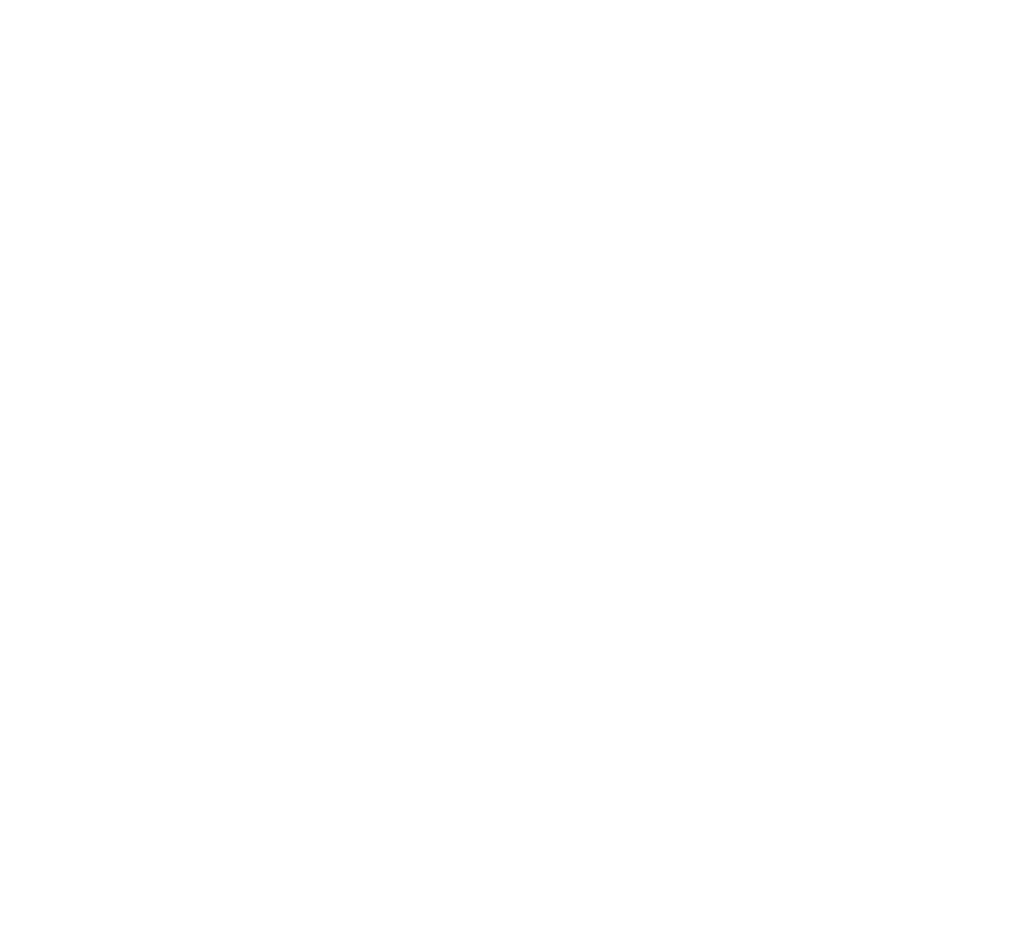
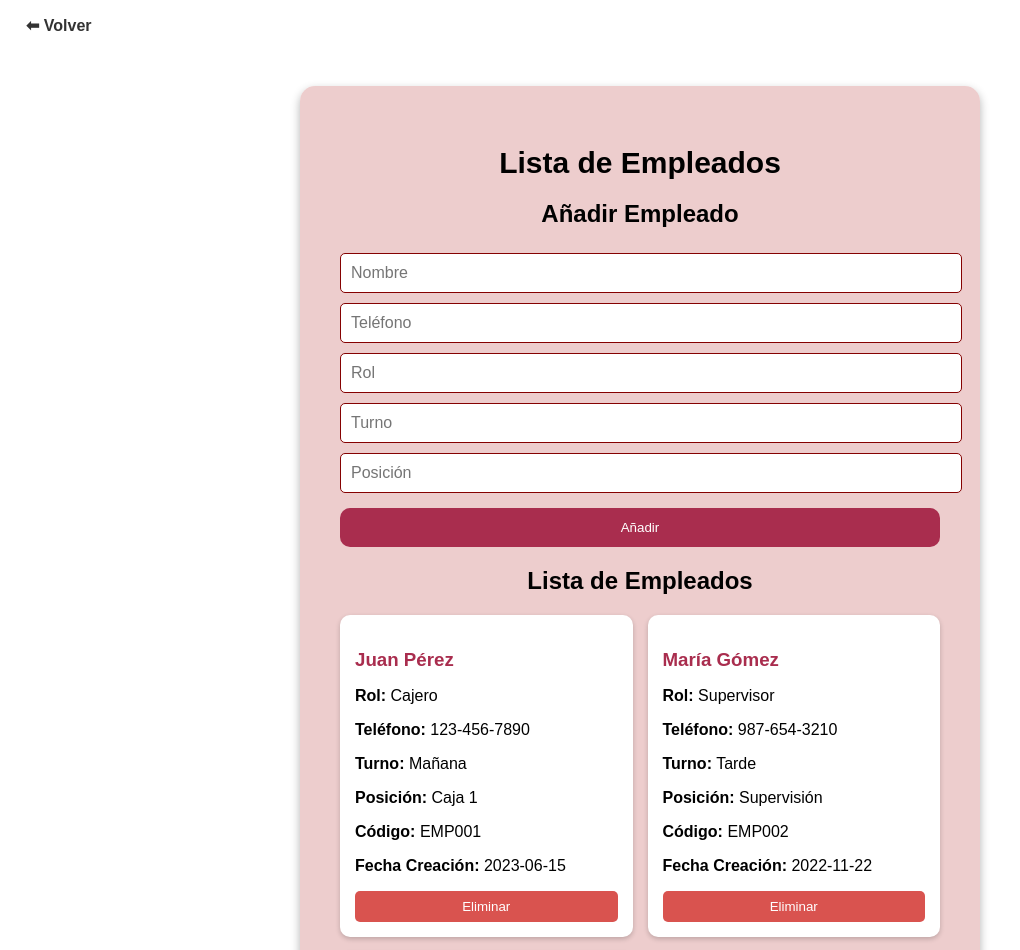
Before and after one commit to julsolalf/ISPP-G2, a React (Create React App) app in the folder frontend/: page /empleados in a window 1280 px wide. Before the commit this address had no page. Shown: the top 950 px of the page, without its empty margins (0-1020 px from the left). Before the commit the page ends 800 px from the top, so only its background shows below. Built offline with nearby package versions, Linux system fonts and the light colour scheme.

Commit message:
feat(#169): Vista provisional de lista de empleados

```diff
--- a/frontend/src/App.js
+++ b/frontend/src/App.js
@@ -1,7 +1,8 @@
 import "./App.css";
 import TPV from "./screens/r/index.js";
-import Categorias from "./productoInventario/list.js";
-import Proveedores from "./listaProveedores/proveedores.js";
+import Categorias from "./screens/productoInventario/list.js";
+import Proveedores from "./screens/listaProveedores/proveedores.js";
+import Empleados from "./screens/listaEmpleados/empleados.js";
 import { BrowserRouter as Router, Routes, Route, useNavigate, useLocation } from "react-router-dom";
 
 function App() {
@@ -24,21 +25,12 @@ function AppContent() {
             <img src="/gastrostockLogo.png" alt="App Logo" className="app-logo" />
           </div>
           <div className="button-container">
-            <button onClick={() => console.log("Ir a Iniciar Sesión")}>
-              Iniciar Sesión
-            </button>
-            <button onClick={() => console.log("Ir a Registrarse")}>
-              Registrarse
-            </button>
-            <button onClick={() => console.log("Mostrar Más Información")}>
-              Más Información
-            </button>
-            <button onClick={() => navigate("/categorias")}>
-              Ver Categorías
-            </button>
-            <button onClick={() => navigate("/proveedores")}>
-              Ver Proveedores
-            </button>
+            <button onClick={() => console.log("Ir a Iniciar Sesión")}>Iniciar Sesión</button>
+            <button onClick={() => console.log("Ir a Registrarse")}>Registrarse</button>
+            <button onClick={() => console.log("Mostrar Más Información")}>Más Información</button>
+            <button onClick={() => navigate("/categorias")}>Ver Categorías</button>
+            <button onClick={() => navigate("/proveedores")}>Ver Proveedores</button>
+            <button onClick={() => navigate("/empleados")}>Ver Empleados</button>
           </div>
         </header>
       )}
@@ -48,6 +40,7 @@ function AppContent() {
           <Route path="/" element={<p>Bienvenido a la aplicación</p>} />
           <Route path="/categorias" element={<Categorias />} />
           <Route path="/proveedores" element={<Proveedores />} />
+          <Route path="/empleados" element={<Empleados />} />
         </Routes>
       </main>
     </div>
--- /dev/null
+++ b/frontend/src/css/paginaEmpleados/styles.css
@@ -0,0 +1,111 @@
+/* General */
+body, html {
+  margin: 0;
+  padding: 0;
+  height: 100%;
+  font-family: 'Arial', sans-serif;
+}
+
+.home-container {
+  display: flex;
+  margin-top: 100px;
+  margin-bottom: 100px;
+  display: flex;
+  align-items: center;
+  justify-content: center;
+  height: 150vh;
+  width: 100vw;
+  background-size: cover;
+  background-position: center;
+}
+
+.content {
+  background: rgba(234, 197, 197, 0.85);
+  padding: 40px;
+  border-radius: 15px;
+  box-shadow: 0 4px 10px rgba(0, 0, 0, 0.3);
+  text-align: center;
+  width: 90%;
+  max-width: 600px;
+}
+
+.title {
+  font-size: 30px;
+  margin-bottom: 20px;
+}
+
+.form-container input {
+  width: 100%;
+  padding: 10px;
+  margin: 5px 0;
+  border: 1px solid #850101;
+  border-radius: 5px;
+  font-size: 16px;
+}
+
+.button {
+  background-color: #a92d4e;
+  color: white;
+  padding: 12px;
+  border: none;
+  border-radius: 10px;
+  cursor: pointer;
+  transition: 0.3s;
+  width: 100%;
+  margin-top: 10px;
+}
+
+.button:hover {
+  opacity: 0.8;
+}
+
+/* Estilos para la lista de empleados */
+.empleados-grid {
+  display: grid;
+  grid-template-columns: repeat(auto-fit, minmax(250px, 1fr));
+  gap: 15px;
+  margin-top: 20px;
+}
+
+.empleado-card {
+  background: #fff;
+  padding: 15px;
+  border-radius: 10px;
+  box-shadow: 0 2px 5px rgba(0, 0, 0, 0.2);
+  text-align: left;
+}
+
+.empleado-card h3 {
+  color: #a92d4e;
+  margin-bottom: 10px;
+}
+
+.elim-btn {
+  background-color: #d9534f;
+  color: white;
+  padding: 8px;
+  border: none;
+  border-radius: 5px;
+  cursor: pointer;
+  width: 100%;
+}
+
+.elim-btn:hover {
+  background-color: #c9302c;
+}
+
+.back-button {
+  position: absolute;
+  top: 15px;
+  left: 20px;
+  background: none;
+  border: none;
+  font-size: 16px;
+  color: #333;
+  cursor: pointer;
+  font-weight: bold;
+}
+
+.back-button:hover {
+  text-decoration: underline;
+}
--- /dev/null
+++ b/frontend/src/screens/listaEmpleados/empleados.js
@@ -0,0 +1,73 @@
+import React, { useState } from "react";
+import { useNavigate } from "react-router-dom";
+import "../../css/paginaEmpleados/styles.css";
+
+function Empleados() {
+  const navigate = useNavigate();
+  const [empleados, setEmpleados] = useState([
+    { nombre: "Juan Pérez", telefono: "123-456-7890", rol: "Cajero", codigo: "EMP001", turno: "Mañana", posicion: "Caja 1", fechaCreacion: "2023-06-15" },
+    { nombre: "María Gómez", telefono: "987-654-3210", rol: "Supervisor", codigo: "EMP002", turno: "Tarde", posicion: "Supervisión", fechaCreacion: "2022-11-22" },
+    { nombre: "Carlos Ramírez", telefono: "456-789-0123", rol: "Repartidor", codigo: "EMP003", turno: "Noche", posicion: "Reparto", fechaCreacion: "2024-01-10" },
+  ]);
+  const [nuevoNombre, setNuevoNombre] = useState("");
+  const [nuevoTelefono, setNuevoTelefono] = useState("");
+  const [nuevoRol, setNuevoRol] = useState("");
+  const [nuevoTurno, setNuevoTurno] = useState("");
+  const [nuevaPosicion, setNuevaPosicion] = useState("");
+
+  const agregarEmpleado = () => {
+    if (!nuevoNombre || !nuevoTelefono || !nuevoRol || !nuevoTurno || !nuevaPosicion) return;
+    const nuevoEmpleado = {
+      nombre: nuevoNombre,
+      telefono: nuevoTelefono,
+      rol: nuevoRol,
+      turno: nuevoTurno,
+      posicion: nuevaPosicion,
+      codigo: `EMP${empleados.length + 1}`,
+      fechaCreacion: new Date().toISOString().split("T")[0],
+    };
+    setEmpleados([...empleados, nuevoEmpleado]);
+    setNuevoNombre("");
+    setNuevoTelefono("");
+    setNuevoRol("");
+    setNuevoTurno("");
+    setNuevaPosicion("");
+  };
+
+  return (
+    <div className="home-container">
+      <div className="content empleados-content">
+        <button onClick={() => navigate(-1)} className="back-button">⬅ Volver</button>
+        <h1 className="title">Lista de Empleados</h1>
+
+        <h2>Añadir Empleado</h2>
+        <div className="form-container">
+          <input type="text" placeholder="Nombre" value={nuevoNombre} onChange={(e) => setNuevoNombre(e.target.value)} />
+          <input type="text" placeholder="Teléfono" value={nuevoTelefono} onChange={(e) => setNuevoTelefono(e.target.value)} />
+          <input type="text" placeholder="Rol" value={nuevoRol} onChange={(e) => setNuevoRol(e.target.value)} />
+          <input type="text" placeholder="Turno" value={nuevoTurno} onChange={(e) => setNuevoTurno(e.target.value)} />
+          <input type="text" placeholder="Posición" value={nuevaPosicion} onChange={(e) => setNuevaPosicion(e.target.value)} />
+          <button className="button" onClick={agregarEmpleado}>Añadir</button>
+        </div>
+
+        <h2>Lista de Empleados</h2>
+        <div className="empleados-grid">
+          {empleados.map((empleado, index) => (
+            <div key={index} className="empleado-card">
+              <h3>{empleado.nombre}</h3>
+              <p><strong>Rol:</strong> {empleado.rol}</p>
+              <p><strong>Teléfono:</strong> {empleado.telefono}</p>
+              <p><strong>Turno:</strong> {empleado.turno}</p>
+              <p><strong>Posición:</strong> {empleado.posicion}</p>
+              <p><strong>Código:</strong> {empleado.codigo}</p>
+              <p><strong>Fecha Creación:</strong> {empleado.fechaCreacion}</p>
+              <button className="elim-btn" onClick={() => setEmpleados(empleados.filter((_, i) => i !== index))}>Eliminar</button>
+            </div>
+          ))}
+        </div>
+      </div>
+    </div>
+  );
+}
+
+export default Empleados;
```
Also changed, not shown: frontend/src/screens/listaProveedores/proveedores.js (renamed from frontend/src/listaProveedores/proveedores.js), frontend/src/screens/productoInventario/list.js (renamed from frontend/src/productoInventario/list.js).
